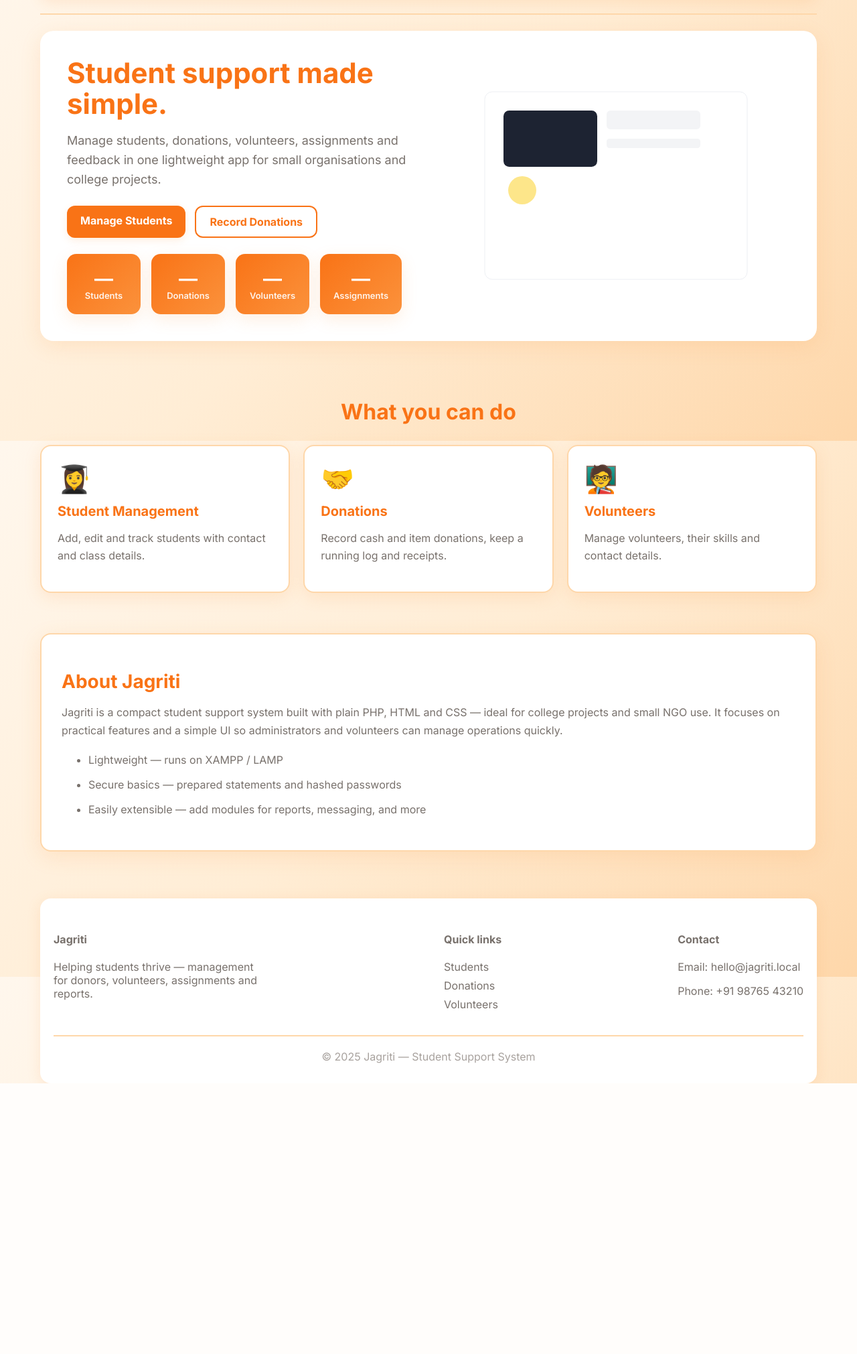
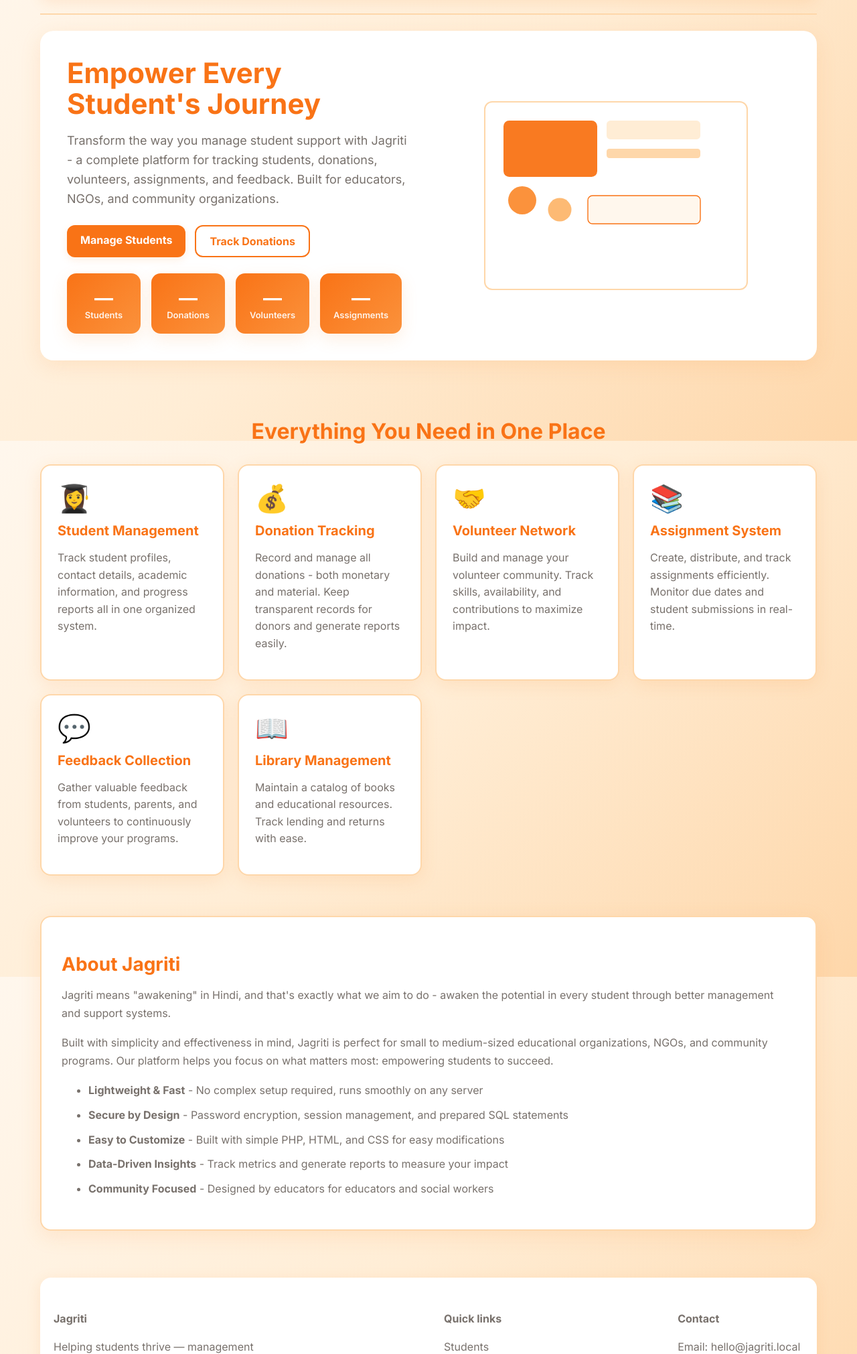
Before and after one commit to AndDe-gourav/ja, a PHP site: page / in a window 1280 px wide. Shown: the part 142-2163 px from the top of the page at 67% size. Before the commit the page ends 1759 px from the top, so only its background shows below. Run offline with PHP 8.4, Linux system fonts and the light colour scheme.

Commit message:
Update website appearance with an orange theme and improved content
Refactor UI elements and text content to enhance user experience and introduce an orange color theme.

Replit-Commit-Author: Agent
Replit-Commit-Session-Id: 466cedd2-df7b-4461-9fab-0c5a54a9021c
Replit-Commit-Checkpoint-Type: intermediate_checkpoint
Replit-Commit-Event-Id: 4eef8aef-aa2b-41cc-973d-afa71095f072
Replit-Commit-Screenshot-Url: https://storage.googleapis.com/screenshot-production-us-central1/93ce200a-249e-4a2f-8bab-7fe351b562e2/466cedd2-df7b-4461-9fab-0c5a54a9021c/OCDbmNS

```diff
--- a/public/index.php
+++ b/public/index.php
@@ -17,11 +17,11 @@ if ($pdo) {
 ?>
 <main class="container hero">
   <div class="hero-left">
-    <h1>Student support made simple.</h1>
-    <p class="lead">Manage students, donations, volunteers, assignments and feedback in one lightweight app for small organisations and college projects.</p>
+    <h1>Empower Every Student's Journey</h1>
+    <p class="lead">Transform the way you manage student support with Jagriti - a complete platform for tracking students, donations, volunteers, assignments, and feedback. Built for educators, NGOs, and community organizations.</p>
     <div class="cta-row">
       <a class="btn" href="students.php">Manage Students</a>
-      <a class="btn ghost" href="donations.php">Record Donations</a>
+      <a class="btn ghost" href="donations.php">Track Donations</a>
     </div>
 
     <div class="stats">
@@ -46,34 +46,51 @@ if ($pdo) {
 
   <div class="hero-right">
     <svg viewBox="0 0 600 440" aria-hidden="true" class="illustration">
-      <rect x="20" y="20" width="560" height="400" rx="16" fill="#fff" stroke="#e6e9ee" />
+      <rect x="20" y="20" width="560" height="400" rx="16" fill="#fff" stroke="#fed7aa" stroke-width="3" />
       <g transform="translate(60,60)">
-        <rect width="200" height="120" rx="12" fill="#111827" opacity="0.95"></rect>
-        <rect x="220" width="200" height="40" rx="8" fill="#f3f4f6"></rect>
-        <rect x="220" y="60" width="200" height="20" rx="6" fill="#f3f4f6"></rect>
-        <circle cx="40" cy="170" r="30" fill="#fde68a"></circle>
+        <rect width="200" height="120" rx="12" fill="#f97316" opacity="0.95"></rect>
+        <rect x="220" width="200" height="40" rx="8" fill="#ffedd5"></rect>
+        <rect x="220" y="60" width="200" height="20" rx="6" fill="#fed7aa"></rect>
+        <circle cx="40" cy="170" r="30" fill="#fb923c"></circle>
+        <circle cx="120" cy="190" r="25" fill="#fdba74"></circle>
+        <rect x="180" y="160" width="240" height="60" rx="10" fill="#fff7ed" stroke="#f97316" stroke-width="2"></rect>
       </g>
     </svg>
   </div>
 </main>
 
 <section class="container features">
-  <h2>What you can do</h2>
+  <h2>Everything You Need in One Place</h2>
   <div class="grid-3">
     <div class="feature-card">
       <div class="icon">👩‍🎓</div>
       <h3>Student Management</h3>
-      <p>Add, edit and track students with contact and class details.</p>
+      <p>Track student profiles, contact details, academic information, and progress reports all in one organized system.</p>
+    </div>
+    <div class="feature-card">
+      <div class="icon">💰</div>
+      <h3>Donation Tracking</h3>
+      <p>Record and manage all donations - both monetary and material. Keep transparent records for donors and generate reports easily.</p>
     </div>
     <div class="feature-card">
       <div class="icon">🤝</div>
-      <h3>Donations</h3>
-      <p>Record cash and item donations, keep a running log and receipts.</p>
+      <h3>Volunteer Network</h3>
+      <p>Build and manage your volunteer community. Track skills, availability, and contributions to maximize impact.</p>
     </div>
     <div class="feature-card">
-      <div class="icon">🧑‍🏫</div>
-      <h3>Volunteers</h3>
-      <p>Manage volunteers, their skills and contact details.</p>
+      <div class="icon">📚</div>
+      <h3>Assignment System</h3>
+      <p>Create, distribute, and track assignments efficiently. Monitor due dates and student submissions in real-time.</p>
+    </div>
+    <div class="feature-card">
+      <div class="icon">💬</div>
+      <h3>Feedback Collection</h3>
+      <p>Gather valuable feedback from students, parents, and volunteers to continuously improve your programs.</p>
+    </div>
+    <div class="feature-card">
+      <div class="icon">📖</div>
+      <h3>Library Management</h3>
+      <p>Maintain a catalog of books and educational resources. Track lending and returns with ease.</p>
     </div>
   </div>
 </section>
@@ -81,11 +98,14 @@ if ($pdo) {
 <section class="container about">
   <div class="about-card">
     <h2>About Jagriti</h2>
-    <p>Jagriti is a compact student support system built with plain PHP, HTML and CSS — ideal for college projects and small NGO use. It focuses on practical features and a simple UI so administrators and volunteers can manage operations quickly.</p>
+    <p>Jagriti means "awakening" in Hindi, and that's exactly what we aim to do - awaken the potential in every student through better management and support systems.</p>
+    <p>Built with simplicity and effectiveness in mind, Jagriti is perfect for small to medium-sized educational organizations, NGOs, and community programs. Our platform helps you focus on what matters most: empowering students to succeed.</p>
     <ul>
-      <li>Lightweight — runs on XAMPP / LAMP</li>
-      <li>Secure basics — prepared statements and hashed passwords</li>
-      <li>Easily extensible — add modules for reports, messaging, and more</li>
+      <li><strong>Lightweight & Fast</strong> - No complex setup required, runs smoothly on any server</li>
+      <li><strong>Secure by Design</strong> - Password encryption, session management, and prepared SQL statements</li>
+      <li><strong>Easy to Customize</strong> - Built with simple PHP, HTML, and CSS for easy modifications</li>
+      <li><strong>Data-Driven Insights</strong> - Track metrics and generate reports to measure your impact</li>
+      <li><strong>Community Focused</strong> - Designed by educators for educators and social workers</li>
     </ul>
   </div>
 </section>
```
Also changed, not shown: 1 other file.
